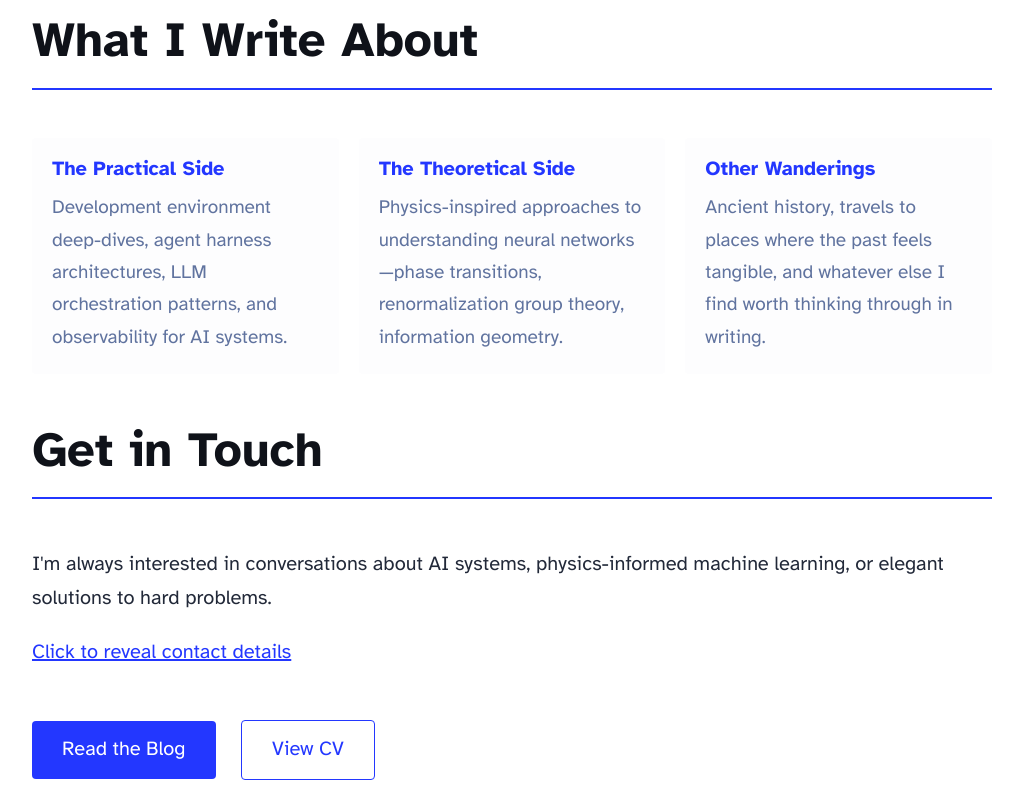
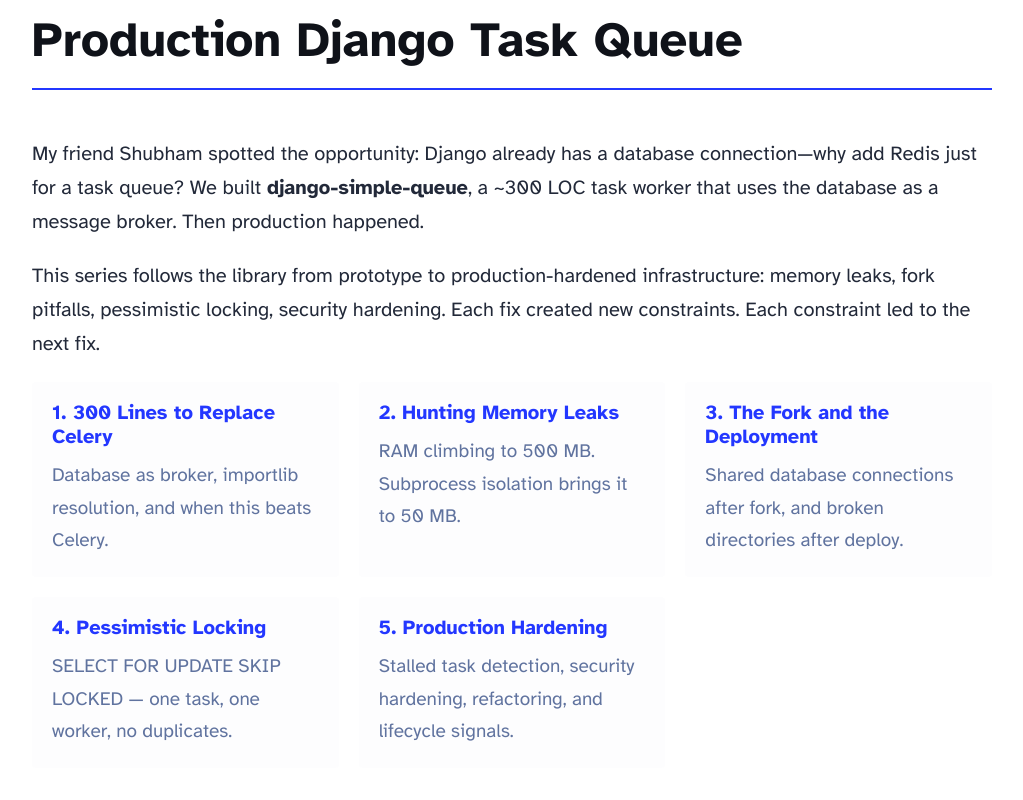
Before and after one commit to d3banjan/d3banjan.github.io, an Astro site: page / in a window 1280 px wide. Shown: the part 1520-2320 px from the top of the page, without its empty margins (128-1151 px from the left). Built offline with nearby package versions, Linux system fonts and the light colour scheme; Astro itself is replaced by a stand-in of ours.

Commit message:
Add series intro to homepage

```diff
--- a/src/pages/index.astro
+++ b/src/pages/index.astro
@@ -181,6 +181,53 @@ import { SITE_DESCRIPTION, SITE_TITLE } from '../consts';
 			</section>
 
 			<section>
+				<h2>Production Django Task Queue</h2>
+				<p>
+					My friend Shubham spotted the opportunity: Django already has a database connection—why
+					add Redis just for a task queue? We built <strong>django-simple-queue</strong>, a ~300 LOC
+					task worker that uses the database as a message broker. Then production happened.
+				</p>
+				<p>
+					This series follows the library from prototype to production-hardened infrastructure:
+					memory leaks, fork pitfalls, pessimistic locking, security hardening. Each fix created
+					new constraints. Each constraint led to the next fix.
+				</p>
+
+				<div class="topics">
+					<div class="topic">
+						<h3><a href="/blog/2024-12-21-django-simple-queue-intro/">1. 300 Lines to Replace Celery</a></h3>
+						<p>
+							Database as broker, importlib resolution, and when this beats Celery.
+						</p>
+					</div>
+					<div class="topic">
+						<h3><a href="/blog/2025-03-29-django-queue-memory-leaks/">2. Hunting Memory Leaks</a></h3>
+						<p>
+							RAM climbing to 500 MB. Subprocess isolation brings it to 50 MB.
+						</p>
+					</div>
+					<div class="topic">
+						<h3><a href="/blog/2025-04-12-django-queue-fork-pitfalls/">3. The Fork and the Deployment</a></h3>
+						<p>
+							Shared database connections after fork, and broken directories after deploy.
+						</p>
+					</div>
+					<div class="topic">
+						<h3><a href="/blog/2025-09-06-django-queue-pessimistic-locking/">4. Pessimistic Locking</a></h3>
+						<p>
+							SELECT FOR UPDATE SKIP LOCKED — one task, one worker, no duplicates.
+						</p>
+					</div>
+					<div class="topic">
+						<h3><a href="/blog/2026-02-01-django-queue-production-hardening/">5. Production Hardening</a></h3>
+						<p>
+							Stalled task detection, security hardening, refactoring, and lifecycle signals.
+						</p>
+					</div>
+				</div>
+			</section>
+
+			<section>
 				<h2>What I Write About</h2>
 				<div class="topics">
 					<div class="topic">
```
